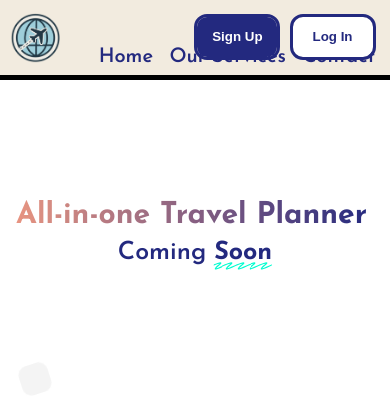
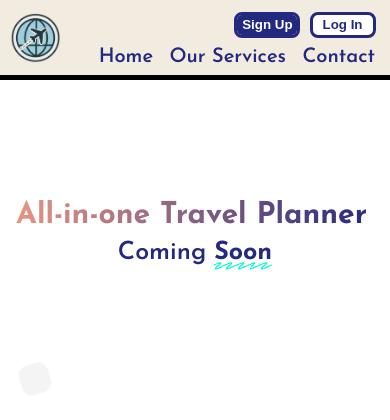
Before and after one commit to TheHaloDeveloper/Tourster, a Flask app: page / in a window 390 px wide. Shown: the top 420 px of the page. Run offline with Flask 3, Linux system fonts and the light colour scheme.

Commit message:
fix buttons resize

```diff
--- a/static/css/home.css
+++ b/static/css/home.css
@@ -422,11 +422,11 @@ footer a {
         padding: 5px;
     }
 
-    #buttons {
+    .buttons {
         line-height: 50px;
     }
 
-    #buttons button {
+    .buttons button {
         width: 60px;
         height: 20px;
         border-radius: 5px;
--- a/templates/home.html
+++ b/templates/home.html
@@ -11,7 +11,7 @@
     <link rel="preconnect" href="https://fonts.gstatic.com" crossorigin>
     <link href="https://fonts.googleapis.com/css2?family=Josefin+Sans:ital,wght@0,100..700;1,100..700&display=swap" rel="stylesheet">
 
-    <link rel="stylesheet" href="/static/css/home.css?id=124">
+    <link rel="stylesheet" href="/static/css/home.css?id=12">
     <script src="/static/js/home.js"></script>
 </head>
 <body class="bg-semi">
```
